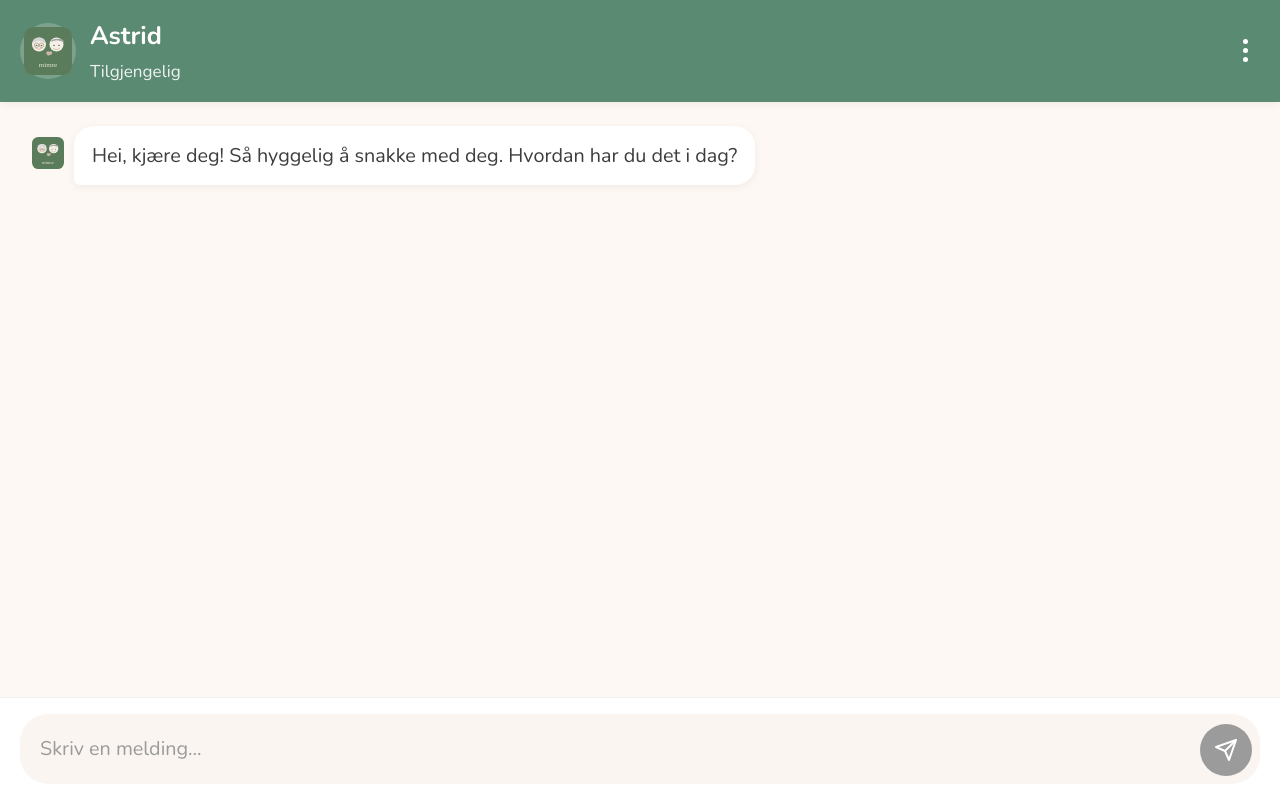
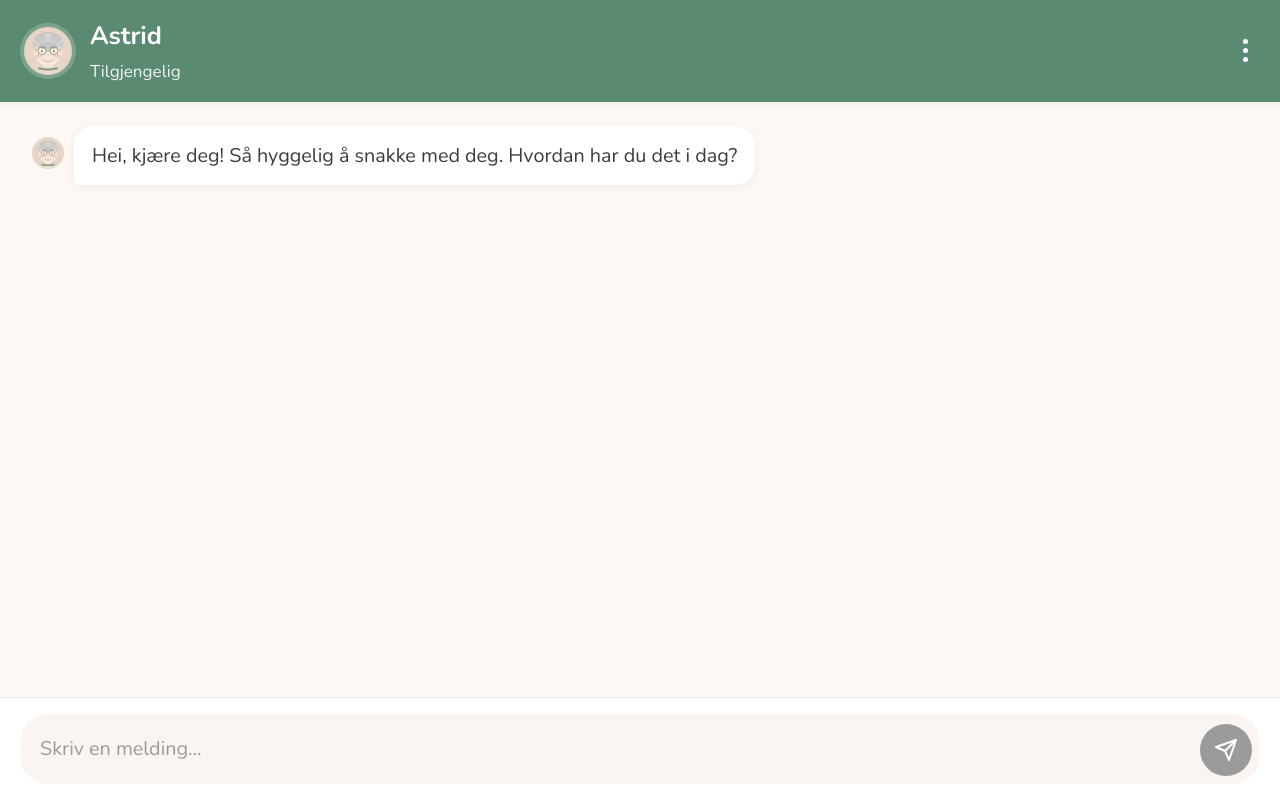
Before and after one commit to eryai-tech/Mimre, a Next.js app: page / in a window 1280 px wide. Both pictures are taken after a click on the button 459 px from the left and 526 px from the top of the page. Built offline with nearby package versions, Linux system fonts and the light colour scheme; no server answers.

Commit message:
Update ChatScreen.tsx

```diff
--- a/components/ChatScreen.tsx
+++ b/components/ChatScreen.tsx
@@ -21,10 +21,12 @@ const ENGINE_URL = process.env.NEXT_PUBLIC_ENGINE_URL || 'https://eryai-engine.v
 const COMPANION_INFO = {
   astrid: {
     name: 'Astrid',
+    avatar: '/icons/astrid.svg',
     greeting: 'Hei, kjære deg! Så hyggelig å snakke med deg. Hvordan har du det i dag?'
   },
   ivar: {
     name: 'Ivar',
+    avatar: '/icons/ivar.svg',
     greeting: 'Hei der! Hyggelig å prate med deg. Hvordan står det til?'
   }
 };
@@ -182,7 +184,7 @@ export default function ChatScreen({ companion, onReset }: ChatScreenProps) {
         <div className={styles.headerInfo}>
           <div className={styles.headerAvatar}>
             <Image
-              src="/icons/icon-192.svg"
+              src={info.avatar}
               alt={info.name}
               width={48}
               height={48}
@@ -233,7 +235,7 @@ export default function ChatScreen({ companion, onReset }: ChatScreenProps) {
             {message.role === 'assistant' && (
               <div className={styles.messageAvatar}>
                 <Image
-                  src="/icons/icon-192.svg"
+                  src={info.avatar}
                   alt={info.name}
                   width={32}
                   height={32}
@@ -256,7 +258,7 @@ export default function ChatScreen({ companion, onReset }: ChatScreenProps) {
           <div className={`${styles.messageWrapper} ${styles.assistantWrapper}`}>
             <div className={styles.messageAvatar}>
               <Image
-                src="/icons/icon-192.svg"
+                src={info.avatar}
                 alt={info.name}
                 width={32}
                 height={32}
```
